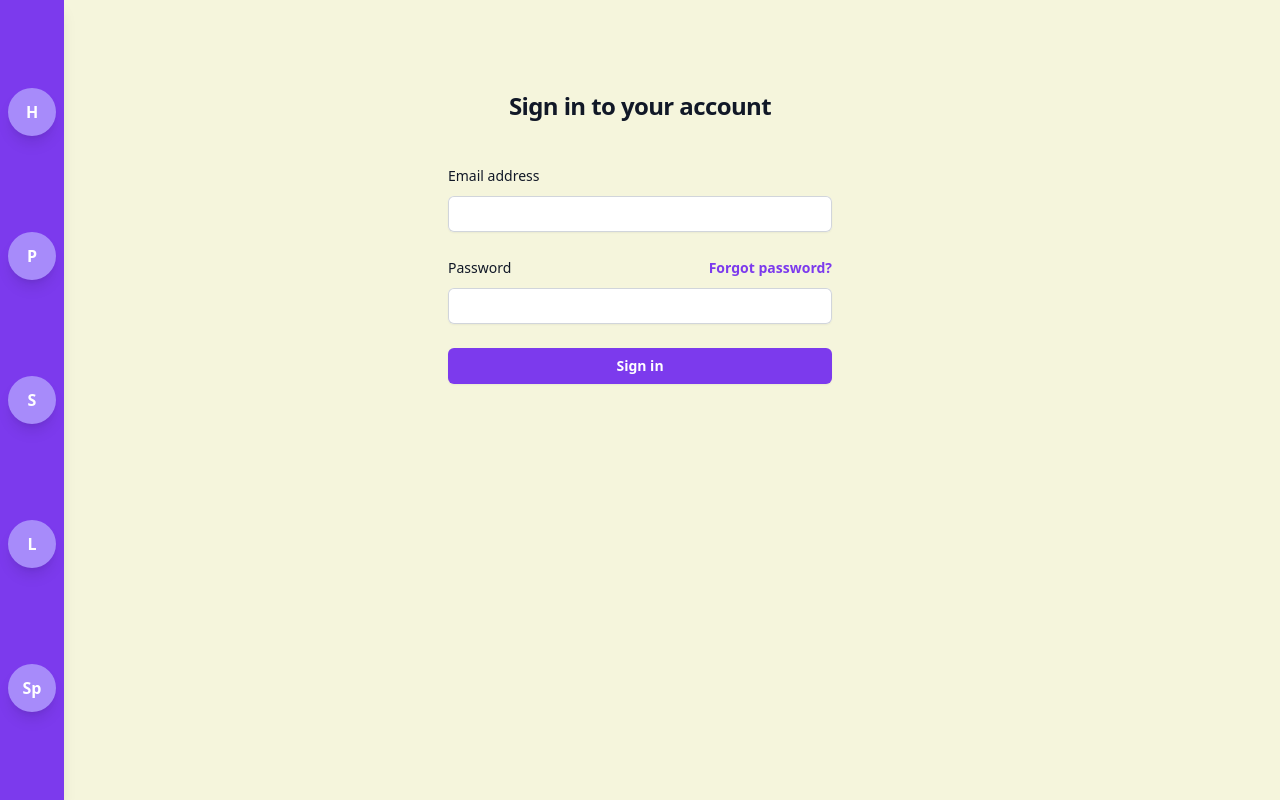
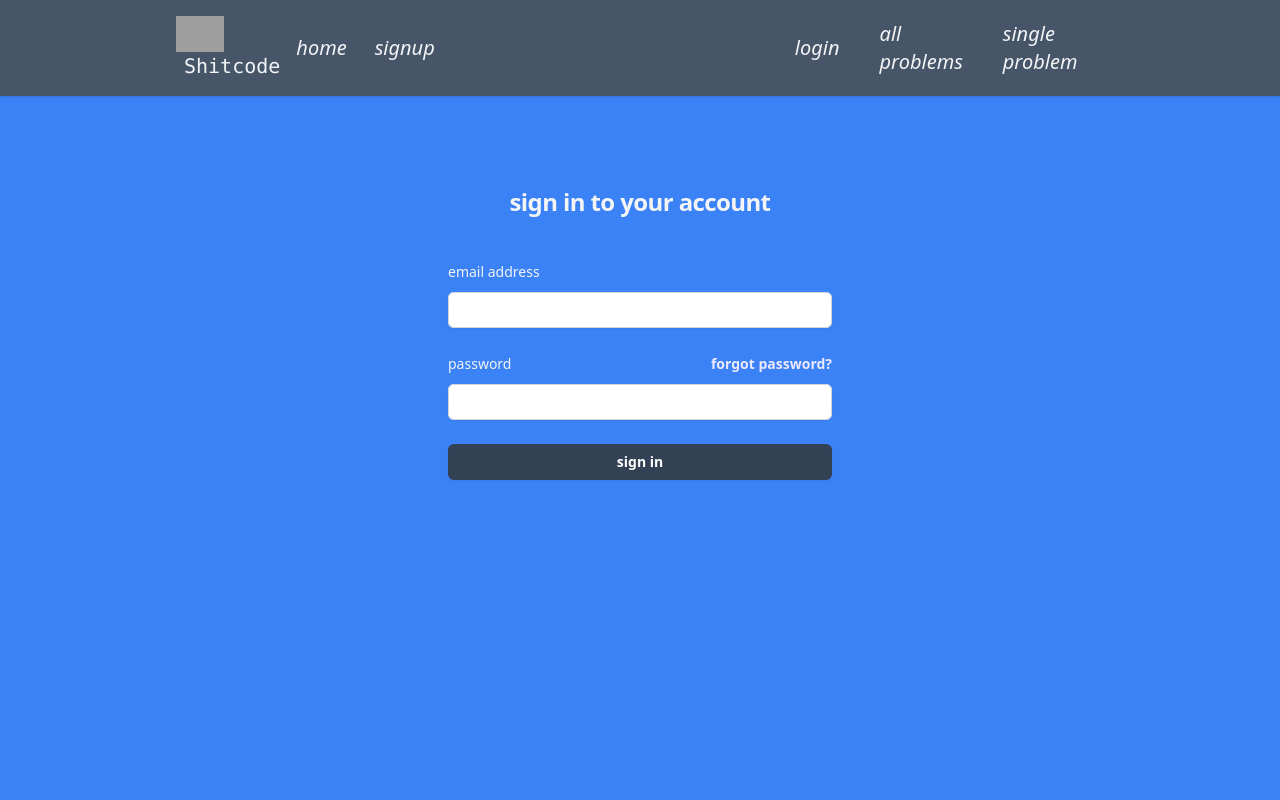
Before and after one commit to hkirat/react-assignment, a React (Vite) app: page /signup in a window 1280 px wide. Built offline with nearby package versions, Linux system fonts and the light colour scheme; grey boxes are pictures that could not be loaded.

Commit message:
feat: changed UI

```diff
--- a/src/App.jsx
+++ b/src/App.jsx
@@ -28,9 +28,13 @@ const Home = () =>{
   return (
     <>
     <Navbar/>
-    <div className="w-screen h-screen bg-teal-400">
+
+    <div className=" p-10 text-4xl text-white justify-content-center">
+    Welcome to,
+    <br/>
+    <span className=" font-serif bold text-6xl"> Shitcode</span>
+
     </div>
-
     </>
   )
 }
--- a/src/components/login/login.jsx
+++ b/src/components/login/login.jsx
@@ -2,11 +2,11 @@ import Navbar from "../navbar/Navbar"
 const Login = () => {
 return(
     <>
-       	<Navbar/>
-<div className="flex min-h-full flex-1 flex-col justify-center px-6 py-12 lg:px-8 w-screen h-screen bg-teal-600 ">
-      <div className="sm:mx-auto sm:w-full sm:max-w-sm">
-       <h2 className="mt-10 text-center text-2xl font-bold leading-9 tracking-tight text-gray-900">
-          Login to your account
+	<Navbar/>
+<div className="flex min-h-full flex-1 flex-col justify-center px-6 py-12 lg:px-8 ">
+      <div className="sm:mx-auto sm:w-full sm:max-w-sm ">
+       <h2 className="mt-10 text-center text-2xl font-bold leading-9 tracking-tight text-gray-100">
+          login to your account
         </h2>
       </div>
 
@@ -15,18 +15,19 @@ return(
           <div>
             <label
               htmlFor="email"
-              className="block text-sm font-medium leading-6 text-gray-900"
+              className="block text-sm font-medium leading-6 text-gray-100"
             >
-              Email address
+              email address
             </label>
             <div className="mt-2">
               <input
+                placeholder="johndoe@email.com"
                 id="email"
                 name="email"
                 type="email"
                 autoComplete="email"
                 required
-                className="block w-full rounded-md border-0 py-1.5 text-gray-900 shadow-sm ring-1 ring-inset ring-gray-300 placeholder:text-gray-400 focus:ring-2 focus:ring-inset focus:ring-indigo-600 sm:text-sm sm:leading-6"
+                className="block w-full rounded-md border-0 py-1.5 text-gray-400 shadow-sm ring-1 ring-inset ring-gray-300 placeholder:text-gray-200 focus:ring-2 focus:ring-inset focus:ring-indigo-600 sm:text-sm sm:leading-6"
               />
             </div>
           </div>
@@ -35,16 +36,16 @@ return(
             <div className="flex items-center justify-between">
               <label
                 htmlFor="password"
-                className="block text-sm font-medium leading-6 text-gray-900"
+                className="block text-sm font-medium leading-6 text-gray-100"
               >
-                Password
+                password
               </label>
               <div className="text-sm">
                 <a
                   href="#"
-                  className="font-semibold text-violet-600 "
+                  className="font-semibold text-violet-100 "
                 >
-                  Forgot password?
+                  forgot password?
                 </a>
               </div>
             </div>
@@ -60,9 +61,9 @@ return(
           <div>
             <button
               type="submit"
-              className="flex w-full justify-center rounded-md bg-violet-600 px-3 py-1.5 text-sm font-semibold leading-6 text-white shadow-sm hover:bg-indigo-500 focus-visible:outline focus-visible:outline-2 focus-visible:outline-offset-2 focus-visible:outline-indigo-600"
+              className="flex w-full justify-center rounded-md bg-slate-700 px-3 py-1.5 text-sm font-semibold leading-6 text-white shadow-sm hover:bg-cyan-300 focus-visible:outline focus-visible:outline-2 focus-visible:outline-offset-2 focus-visible:outline-indigo-600"
 							>
-              Login
+              log in
             </button>
           </div>
         </form>
@@ -70,7 +71,9 @@ return(
 
       </div>
     </div>
-    </>
+
+
+  </>
 )
 }
 
--- a/src/components/navbar/Navbar.jsx
+++ b/src/components/navbar/Navbar.jsx
@@ -2,46 +2,50 @@ import { Routes, Route, Outlet, Link } from 'react-router-dom';
 const Navbar = () => {
   return (
     <>
-    <div className="flex fixed top-0 left-0 h-screen w-16 m-0 flex-col text-white shadow-lg  bg-violet-600 justify-evenly">
-    <Link to="/">
-    <SideBarIcon letter="H" text="Home" />
-    </Link>
+    <div >
+    <nav className='p-4 bg-slate-600 shadow md:flex md:items-center md:justify-between '>
 
-     <Link to="/problems/all">
-    <SideBarIcon letter="P"  text="All Problems" />
-    </Link>
-
-    <Link to="/signup">
-    <SideBarIcon letter="S"  text="Signup"/>
-    </Link>
-
-    <Link to="/Login">
-    <SideBarIcon letter="L" text="Login"/>
-    </Link>
-
-    <Link to="/problems/slug">
-    <SideBarIcon letter="Sp" text="Single Problem" />
-    </Link>
+    <ul className=' mx-40 md:flex md:items-center text-gray-100 '>
 
 
+<li>
+    <span className='text-xl font-mono cursor-pointer text-gray-100 '>
+    <img className='h-9 inline '
+    src='https://cdn.iconscout.com/icon/free/png-256/leetcode-3521542-2944960.png'></img>
+    <Link to='/' className='mx-2 my-2 '>
+    Shitcode </Link></span>
+</li>
+
+    <li className='mx-2 italic'>
+    <Link to='/' className='text-xl hover:text-black duration-500'>home</Link>
+    </li>
+
+    <li className='mx-5 italic'>
+    <Link to='/signup' className='text-xl hover:text-black duration-500'>signup</Link>
+    </li>
+
+    </ul>
+
+    <ul className=' mx-40 md:flex md:items-center text-gray-100 italic'>
+    <li className='mx-5'>
+
+    <Link to='/login' className='text-xl hover:text-black duration-500'>login</Link>
+    </li>
+
+    <li className='mx-5'>
+    <Link to='/problems/all' className='text-xl hover:text-black duration-500'>all problems</Link>
+    </li>
+
+    <li className='mx-5'>
+    <Link to='/problems/slug' className='text-xl hover:text-black duration-500'>single problem</Link>
+    </li>
+
+    </ul>
+    </nav>
     </div>
-   </>
+
+    </>
   )
 }
 
 export default Navbar
-
-
-const SideBarIcon = ({letter , text }) => {
-  return (
-<>
-  <div className='sidebar-icon group'>
-    {letter}
-
-    <span className=' bg-indigo-500 sidebar-tooltip group-hover:scale-100'>
-    {text}
-    </span>
-    </div>
-  </>
-  )
-}
--- a/src/components/problemset/all/problems.jsx
+++ b/src/components/problemset/all/problems.jsx
@@ -24,18 +24,18 @@ const problems = [
 
 const problems2 = [
   {
-    title: "201. Bitwise",
+    title: "69. Bitwise",
     difficulty: "Medium",
     acceptance: "42%",
   },
 
   {
-    title: "202. Happy N",
+    title: "420. Happy N",
     difficulty: "Easy",
     acceptance: "54.9%",
   },
   {
-    title: "203. RLied List Elements",
+    title: "69420. RLied List Elements",
     difficulty: "Hard",
     acceptance: "42%",
   },
@@ -48,17 +48,37 @@ const Problems = () => {
   return (
     <>
     <Navbar/>
-      <h2>Problems</h2>
+    <div className="mx-10 mt-10  ">
+    <h1 className="text-5xl text-sans font-medium text-white">Problems</h1>
     <br/>
-      <button id="problembutton" onClick={() => { console.log('hello'), setProblems(problems) }}>1</button>
-      <button id="problembutton" onClick={() => { console.log('Hello'), setProblems(problems2) }}>2</button>
-    <hr/>
-      {problems1.map(el => <table key={el.title}><tbody><tr>
-        <td>{el.title}</td>
+    <div className="">
+    <button className="w-8 h-8 rounded-l-lg border-2  border-white text-white " onClick={() => {  setProblems(problems) }}>1</button>
+    <button className="mx-4 w-8 h-8 rounded-r-lg border-2 border-white " onClick={() => { console.log('Hello'), setProblems(problems2) }}>2</button>
+    </div>
+    <div className="mt-2 text-white">
+
+    <table className="table-fixed ">
+    <thead>
+    <tr >
+    <th >Problems</th>
+    <th>Difficulty</th>
+    <th >Acceptance</th>
+    </tr>
+    </thead>
+    <tbody>
+
+    {problems1.map(el =>
+     <tr key={el.title}>
+      <td >{el.title}</td>
       <td>{el.difficulty}</td>
       <td>{el.acceptance}</td>
-        </tr></tbody></table>
+    </tr>
     )}
+
+</tbody>
+    </table>
+    </div>
+    </div>
     </>
   )
 
--- a/src/components/signup/Signup.jsx
+++ b/src/components/signup/Signup.jsx
@@ -8,14 +8,13 @@ const Signup = () => {
 		e.preventDefault();
 	}
 
-
 	return (
 		<>
 		<Navbar/>
-<div className="flex min-h-full flex-1 flex-col justify-center px-6 py-12 lg:px-8">
-      <div className="sm:mx-auto sm:w-full sm:max-w-sm">
-       <h2 className="mt-10 text-center text-2xl font-bold leading-9 tracking-tight text-gray-900">
-          Sign in to your account
+<div className="flex min-h-full flex-1 flex-col justify-center px-6 py-12 lg:px-8 ">
+      <div className="sm:mx-auto sm:w-full sm:max-w-sm ">
+       <h2 className="mt-10 text-center text-2xl font-bold leading-9 tracking-tight text-gray-100">
+          sign in to your account
         </h2>
       </div>
 
@@ -24,9 +23,9 @@ const Signup = () => {
           <div>
             <label
               htmlFor="email"
-              className="block text-sm font-medium leading-6 text-gray-900"
+              className="block text-sm font-medium leading-6 text-gray-100"
             >
-              Email address
+              email address
             </label>
             <div className="mt-2">
               <input
@@ -35,7 +34,7 @@ const Signup = () => {
                 type="email"
                 autoComplete="email"
                 required
-                className="block w-full rounded-md border-0 py-1.5 text-gray-900 shadow-sm ring-1 ring-inset ring-gray-300 placeholder:text-gray-400 focus:ring-2 focus:ring-inset focus:ring-indigo-600 sm:text-sm sm:leading-6"
+                className="block w-full rounded-md border-0 py-1.5 text-gray-100 shadow-sm ring-1 ring-inset ring-gray-300 placeholder:text-gray-200 focus:ring-2 focus:ring-inset focus:ring-indigo-600 sm:text-sm sm:leading-6"
               />
             </div>
           </div>
@@ -44,16 +43,16 @@ const Signup = () => {
             <div className="flex items-center justify-between">
               <label
                 htmlFor="password"
-                className="block text-sm font-medium leading-6 text-gray-900"
+                className="block text-sm font-medium leading-6 text-gray-100"
               >
-                Password
+                password
               </label>
               <div className="text-sm">
                 <a
                   href="#"
-                  className="font-semibold text-violet-600 "
+                  className="font-semibold text-violet-100 "
                 >
-                  Forgot password?
+                  forgot password?
                 </a>
               </div>
             </div>
@@ -69,9 +68,9 @@ const Signup = () => {
           <div>
             <button
               type="submit"
-              className="flex w-full justify-center rounded-md bg-violet-600 px-3 py-1.5 text-sm font-semibold leading-6 text-white shadow-sm hover:bg-indigo-500 focus-visible:outline focus-visible:outline-2 focus-visible:outline-offset-2 focus-visible:outline-indigo-600"
+              className="flex w-full justify-center rounded-md bg-slate-700 px-3 py-1.5 text-sm font-semibold leading-6 text-white shadow-sm hover:bg-cyan-300 focus-visible:outline focus-visible:outline-2 focus-visible:outline-offset-2 focus-visible:outline-indigo-600"
 							>
-              Sign in
+              sign in
             </button>
           </div>
         </form>
--- a/src/index.css
+++ b/src/index.css
@@ -2,23 +2,12 @@
 @tailwind components;
 @tailwind utilities;
 
-@layer components {
-    .sidebar-icon{
-        @apply relative flex font-bold items-center justify-center h-12 w-12 mt-2 mb-2
-        mx-auto shadow-lg  bg-violet-400 rounded-3xl  text-white
-        hover:bg-yellow-300 hover:text-white hover:rounded-xl
-        transition-all duration-300 ease-linear cursor-pointer;
-
-    }
-    .sidebar-tooltip {
-        @apply absolute w-auto p-3 m-3 min-w-max left-14 rounded-md shadow-md text-white
-        bg-gray-900  font-bold transition-all duration-100 scale-0 origin-left;
-    }
-}
-
 
 
 body{
-background: #F5F5DC;
+background: rgb(59 130 246);
+}
 
+table , th , td {
+	padding: 10px;
 }
```
Also changed, not shown: src/components/problemset/problem_slug/problem-slug.jsx (+14 -1 lines). Lines whose indentation alone changed are shown as unchanged.
